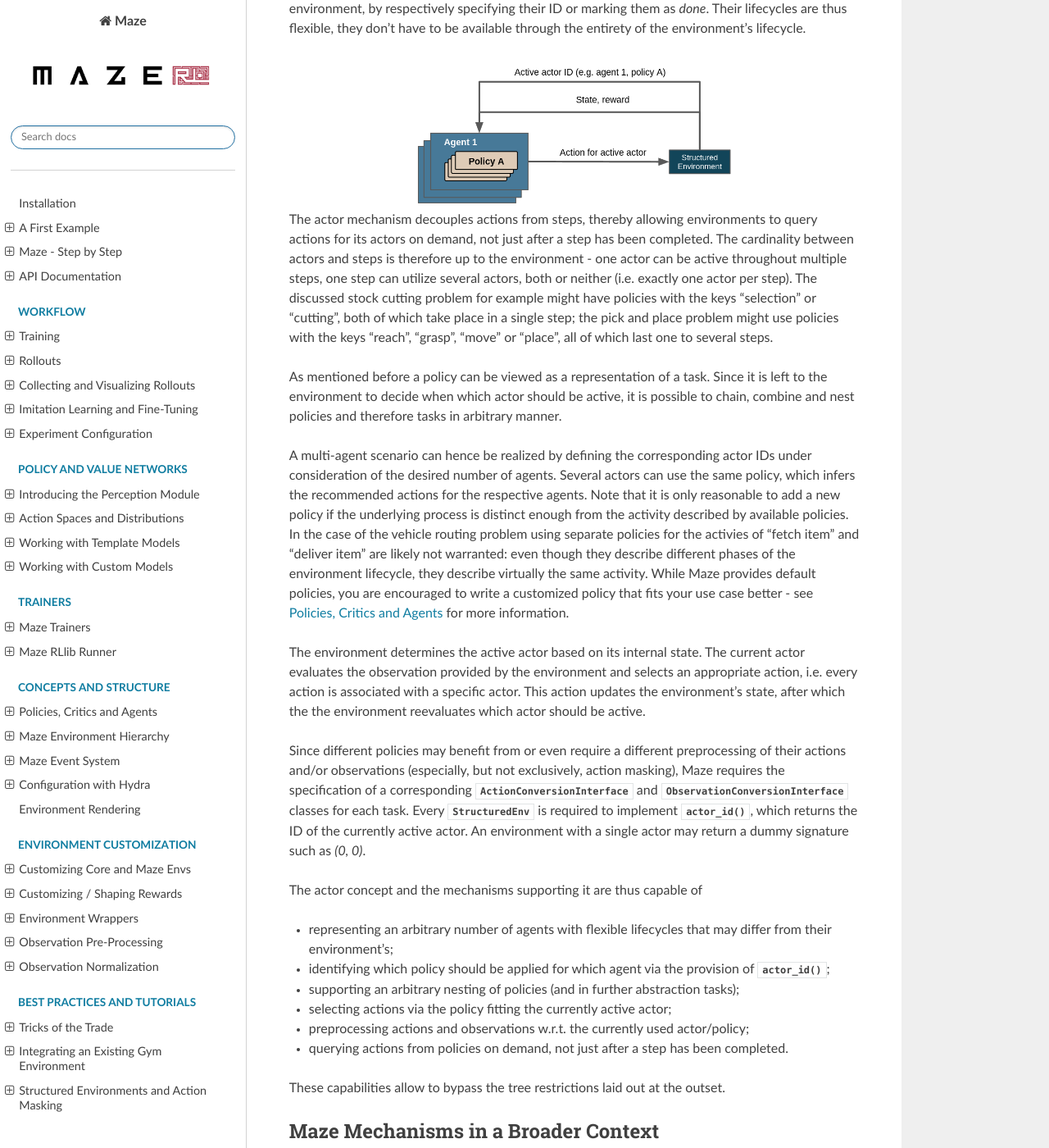
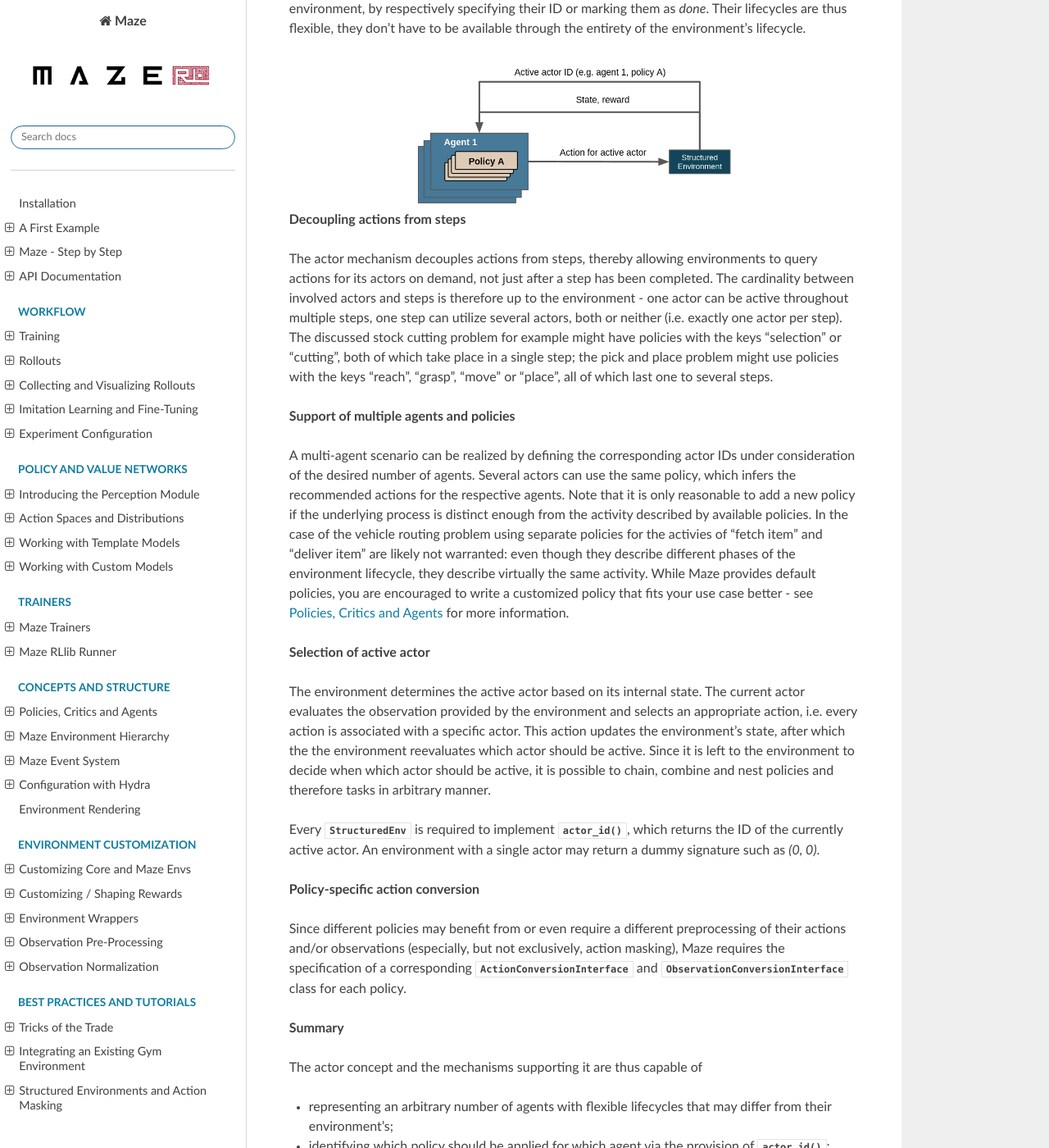
Before and after one commit to enlite-ai/maze, a Sphinx documentation site: the page built from docs/source/best_practices_and_tutorials/control_flows_struct_envs.rst, in a window 1280 px wide and 1400 px high, scrolled down 1010 px. Shown: the whole window at 82% size. Built offline with Sphinx 7.4.7 and the Read the Docs theme 2.0.0, drawn with Linux system fonts in a browser that asks for light colours.

Commit message:
RL-478: Subsections.

```diff
--- a/docs/source/best_practices_and_tutorials/control_flows_struct_envs.rst
+++ b/docs/source/best_practices_and_tutorials/control_flows_struct_envs.rst
@@ -22,16 +22,26 @@ An actor is defined as the combination of a specific policy and a specific agent
     :width: 60 %
     :align: center
 
-The actor mechanism decouples actions from steps, thereby allowing environments to query actions for its actors on demand, not just after a step has been completed. The cardinality between actors and steps is therefore up to the environment - one actor can be active throughout multiple steps, one step can utilize several actors, both or neither (i.e. exactly one actor per step). The discussed stock cutting problem for example might have policies with the keys "selection" or "cutting", both of which take place in a single step; the pick and place problem might use policies with the keys "reach", "grasp", "move" or "place", all of which last one to several steps.
+**Decoupling actions from steps**
 
-As mentioned before a policy can be viewed as a representation of a task. Since it is left to the environment to decide when which actor should be active, it is possible to chain, combine and nest policies and therefore tasks in arbitrary manner.
+The actor mechanism decouples actions from steps, thereby allowing environments to query actions for its actors on demand, not just after a step has been completed. The cardinality between involved actors and steps is therefore up to the environment - one actor can be active throughout multiple steps, one step can utilize several actors, both or neither (i.e. exactly one actor per step). The discussed stock cutting problem for example might have policies with the keys "selection" or "cutting", both of which take place in a single step; the pick and place problem might use policies with the keys "reach", "grasp", "move" or "place", all of which last one to several steps.
 
-A multi-agent scenario can hence be realized by defining the corresponding actor IDs under consideration of the desired number of agents. Several actors can use the same policy, which infers the recommended actions for the respective agents. Note that it is only reasonable to add a new policy if the underlying process is distinct enough from the activity described by available policies. In the case of the vehicle routing problem using separate policies for the activies of "fetch item" and "deliver item" are likely not warranted: even though they describe different phases of the environment lifecycle, they describe virtually the same activity. While Maze provides default policies, you are encouraged to write a customized policy that fits your use case better - see :ref:`Policies, Critics and Agents<policies_and_agents>` for more information.
+**Support of multiple agents and policies**
 
-The environment determines the active actor based on its internal state. The current actor evaluates the observation provided by the environment and selects an appropriate action, i.e. every action is associated with a specific actor. This action updates the environment's state, after which the the environment reevaluates which actor should be active.
+A multi-agent scenario can be realized by defining the corresponding actor IDs under consideration of the desired number of agents. Several actors can use the same policy, which infers the recommended actions for the respective agents. Note that it is only reasonable to add a new policy if the underlying process is distinct enough from the activity described by available policies. In the case of the vehicle routing problem using separate policies for the activies of "fetch item" and "deliver item" are likely not warranted: even though they describe different phases of the environment lifecycle, they describe virtually the same activity. While Maze provides default policies, you are encouraged to write a customized policy that fits your use case better - see :ref:`Policies, Critics and Agents<policies_and_agents>` for more information.
 
-Since different policies may benefit from or even require a different preprocessing of their actions and/or observations (especially, but not exclusively, action masking), Maze requires the specification of a corresponding :class:`ActionConversionInterface <maze.core.env.action_conversion.ActionConversionInterface>` and :class:`ObservationConversionInterface <maze.core.env.observation_conversion.ObservationConversionInterface>` classes for each task.
+**Selection of active actor**
+
+The environment determines the active actor based on its internal state. The current actor evaluates the observation provided by the environment and selects an appropriate action, i.e. every action is associated with a specific actor. This action updates the environment's state, after which the the environment reevaluates which actor should be active. Since it is left to the environment to decide when which actor should be active, it is possible to chain, combine and nest policies and therefore tasks in arbitrary manner.
+
 Every :class:`StructuredEnv <maze.core.env.structured_env.StructuredEnv>` is required to implement :meth:`~maze.core.env.structured_env.StructuredEnv.actor_id`, which returns the ID of the currently active actor. An environment with a single actor may return a dummy signature such as `(0, 0)`.
+
+**Policy-specific action conversion**
+
+Since different policies may benefit from or even require a different preprocessing of their actions and/or observations (especially, but not exclusively, action masking), Maze requires the specification of a corresponding :class:`ActionConversionInterface <maze.core.env.action_conversion.ActionConversionInterface>` and :class:`ObservationConversionInterface <maze.core.env.observation_conversion.ObservationConversionInterface>` class for each policy.
+
+
+**Summary**
 
 The actor concept and the mechanisms supporting it are thus capable of
 
```
